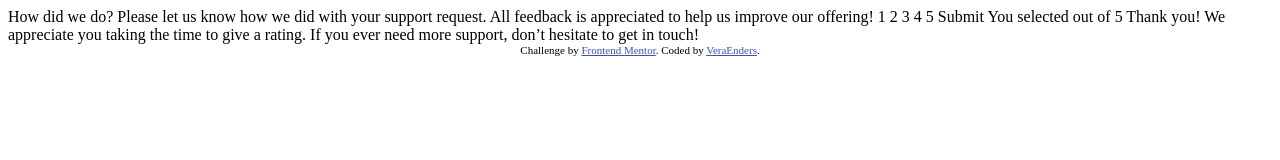
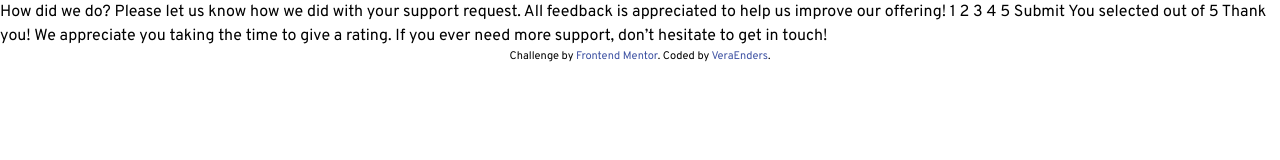
Before and after one commit to VeraEnders/interactive-rating-component, a website: page index.html in a window 1280 px wide. Drawn offline with Linux system fonts and the light colour scheme.

Commit message:
add tailwind-css framework

```diff
--- a/index.html
+++ b/index.html
@@ -5,6 +5,10 @@
   <meta name="viewport" content="width=device-width, initial-scale=1.0">
   <link rel="icon" type="image/png" sizes="32x32" href="./src/images/favicon-32x32.png">
   <title>Interactive rating component</title>
+  <link rel="preconnect" href="https://fonts.googleapis.com">
+  <link rel="preconnect" href="https://fonts.gstatic.com" crossorigin>
+  <link href="https://fonts.googleapis.com/css2?family=Overpass:wght@400;700&display=swap" rel="stylesheet">
+  <link href="./dist/output.css" rel="stylesheet">
 
   <!-- Feel free to remove these styles or customise in your own stylesheet 👍 -->
   <style>
@@ -15,7 +19,6 @@
 <body>
 
   <!-- Rating state start -->
-
   How did we do?
 
   Please let us know how we did with your support request. All feedback is appreciated
--- /dev/null
+++ b/src/input.css
@@ -0,0 +1,9 @@
+@tailwind base;
+@tailwind components;
+@tailwind utilities;
+
+@layer base {
+  html {
+    font-family: 'Overpass', system-ui, sans-serif;
+  }
+}
--- /dev/null
+++ b/tailwind.config.js
@@ -0,0 +1,11 @@
+const defaultTheme = require('tailwindcss/defaultTheme');
+
+module.exports = {
+  content: [],
+  theme: {
+    fontFamily: {
+      'sans': ['Overpass', ...defaultTheme.fontFamily.sans],
+    }
+  },
+  plugins: [],
+}
```
Also changed, not shown: package.json (added, +17 -0 lines), dist/output.css (added), src/index.js (added), src/script/index.js (deleted), 2 other files.
